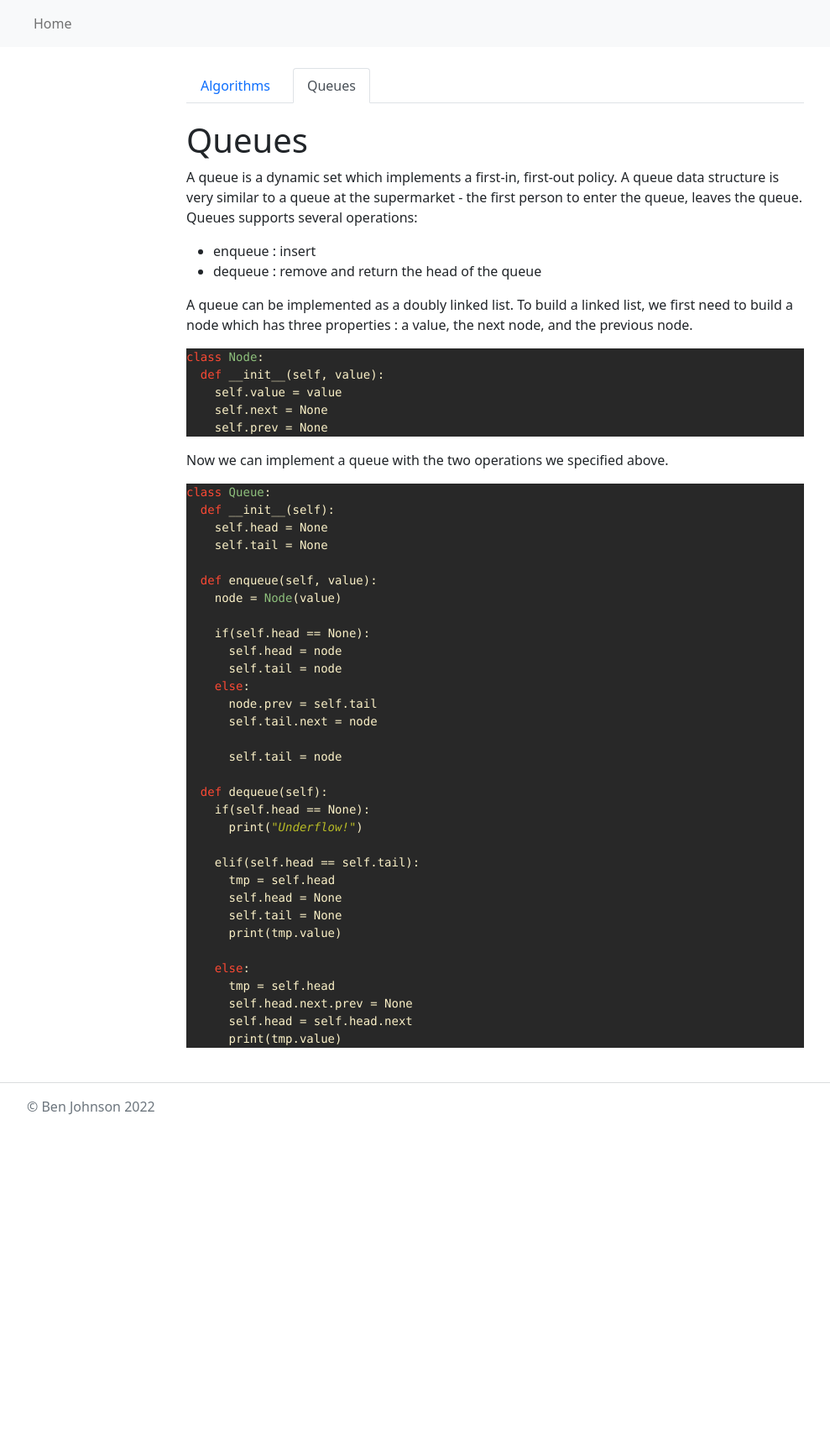
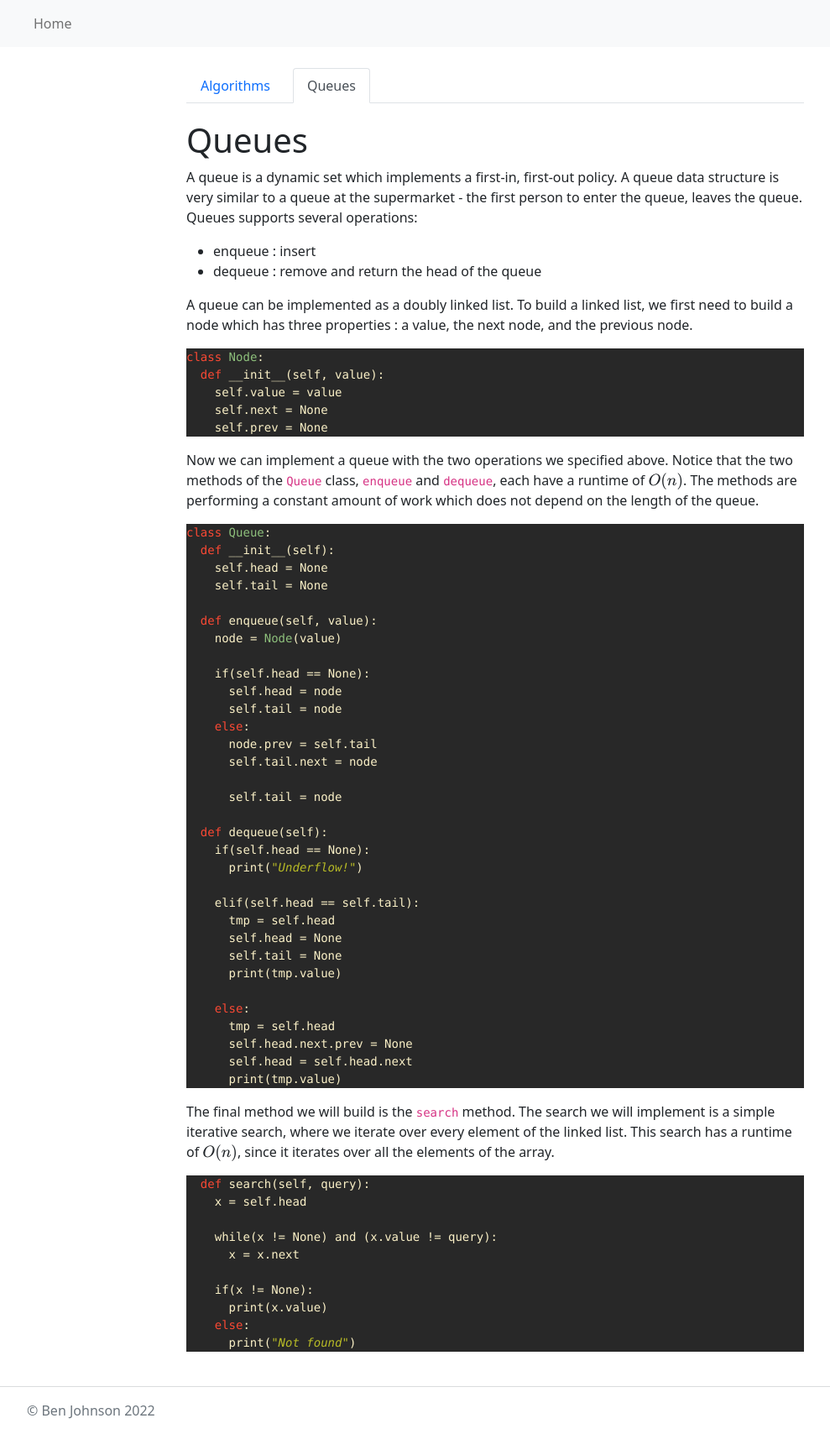
Before and after one commit to bdjohnson529/codechalet.com, a Jekyll site: the page built from _docs/algorithms/data_structures/queue.md, in a window 1280 px wide. Shown: the whole page at 84% size, without its empty margins (50-1039 px from the left). Built offline with Jekyll 4.4.1, drawn with Linux system fonts in a browser that asks for light colours; nearby versions of some CDN libraries; formulas are drawn with MathJax 3; before the commit the page ends 1346 px from its top, so only the background shows below that.

Commit message:
algos: queue

````diff
--- a/_docs/algorithms/data_structures/queue.md
+++ b/_docs/algorithms/data_structures/queue.md
@@ -20,7 +20,7 @@ class Node:
     self.prev = None
 ```
 
-Now we can implement a queue with the two operations we specified above.
+Now we can implement a queue with the two operations we specified above. Notice that the two methods of the `Queue` class, `enqueue` and `dequeue`, each have a runtime of $$ O(n) $$. The methods are performing a constant amount of work which does not depend on the length of the queue.
 
 ```python
 class Queue:
@@ -56,3 +56,18 @@ class Queue:
       self.head = self.head.next
       print(tmp.value)
 ```
+
+The final method we will build is the `search` method. The search we will implement is a simple iterative search, where we iterate over every element of the linked list. This search has a runtime of $$ O(n) $$, since it iterates over all the elements of the array.
+
+```python
+  def search(self, query):
+    x = self.head
+
+    while(x != None) and (x.value != query):
+      x = x.next
+
+    if(x != None):
+      print(x.value)
+    else:
+      print("Not found")
+```
````
